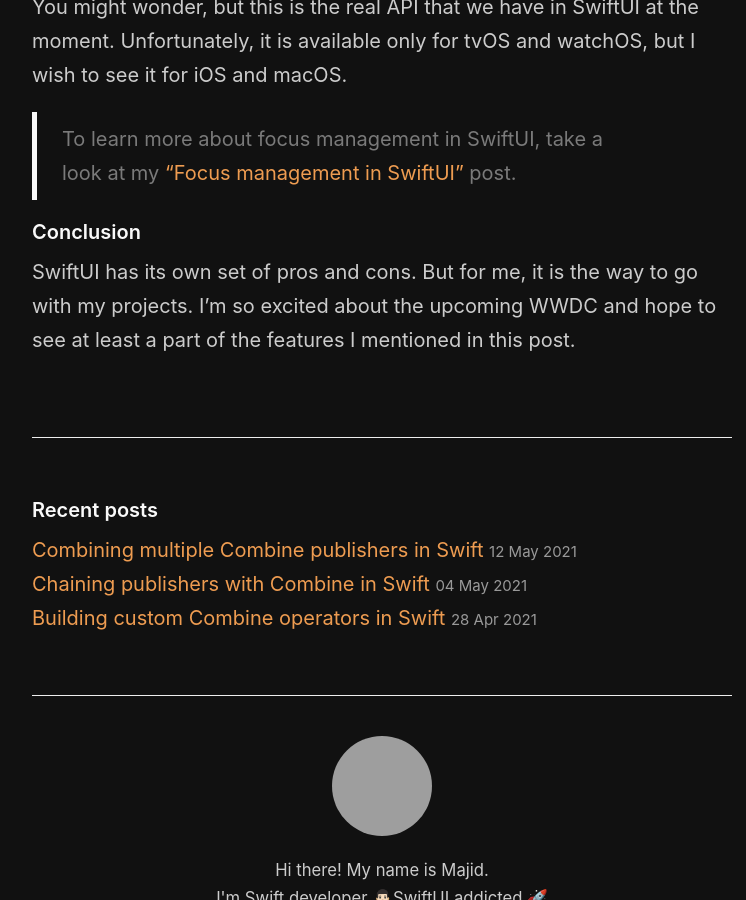
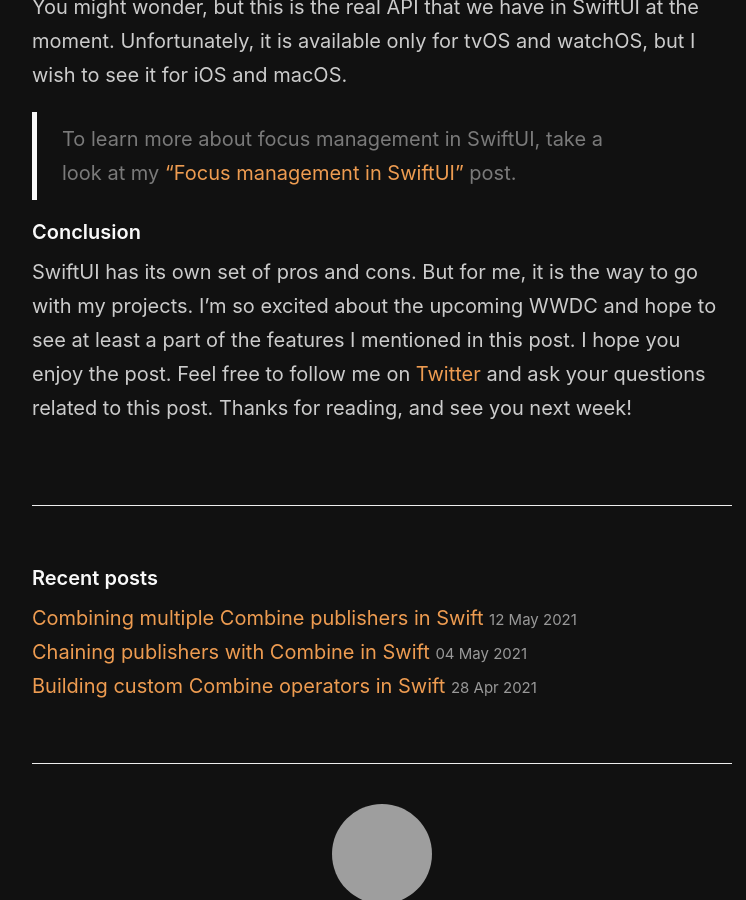
Before and after one commit to mecid/mecid.github.io, a Jekyll site: the page built from _posts/2021-05-26-swiftui-wishlist-for-wwdc21.md, in a window 1280 px wide and 900 px high, scrolled down 4747 px, cut to the strip 0-900 px from the top of the window. Shown: the whole strip, without its empty margins (258-1004 px from the left). Built offline with Jekyll 4.4.1, drawn with Linux system fonts in a browser that asks for light colours; grey boxes are pictures that could not be loaded.

Commit message:
conclusion added to wwdc21 wishlist post

```diff
--- a/_posts/2021-05-26-swiftui-wishlist-for-wwdc21.md
+++ b/_posts/2021-05-26-swiftui-wishlist-for-wwdc21.md
@@ -158,4 +158,4 @@ You might wonder, but this is the real API that we have in SwiftUI at the moment
 > To learn more about focus management in SwiftUI, take a look at my ["Focus management in SwiftUI"](/2020/12/02/focus-management-in-swiftui/) post.
 
 #### Conclusion
-SwiftUI has its own set of pros and cons. But for me, it is the way to go with my projects. I'm so excited about the upcoming WWDC and hope to see at least a part of the features I mentioned in this post.
+SwiftUI has its own set of pros and cons. But for me, it is the way to go with my projects. I'm so excited about the upcoming WWDC and hope to see at least a part of the features I mentioned in this post. I hope you enjoy the post. Feel free to follow me on [Twitter](https://twitter.com/mecid) and ask your questions related to this post. Thanks for reading, and see you next week!
```
